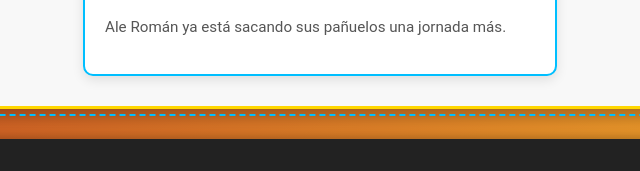
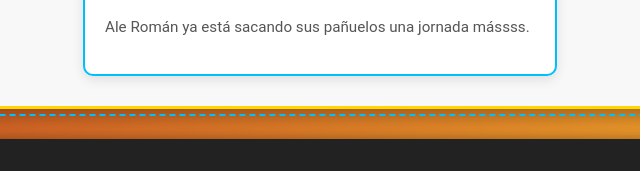
Before and after one commit to sebascf24/matacaneshypermotion, a plain HTML site: page biwenger/index.html in a window 1280 px wide. Shown: the part 2417-2588 px from the top of the page, 320-960 px from the left. Drawn offline with Linux system fonts and the light colour scheme.

Commit message:
Update index.html

```diff
--- a/biwenger/index.html
+++ b/biwenger/index.html
@@ -362,7 +362,7 @@
     </div>
     <div class="news-card news-lloron">
         <h3>El Llorón</h3> <img src="llorar.png" alt="mejor" width="80" height="75">
-        <p>Ale Román ya está sacando sus pañuelos una jornada más.</p>
+        <p>Ale Román ya está sacando sus pañuelos una jornada mássss.</p>
     </div>
 </div>
     </main>
@@ -387,4 +387,5 @@
     </script>
 
 </body>
+
 </html>
```
